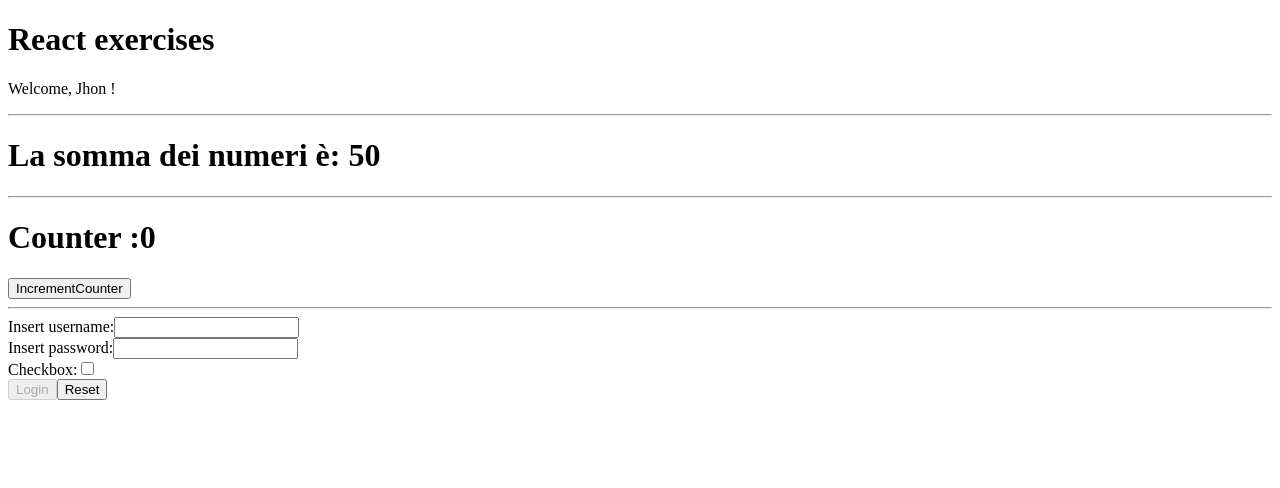
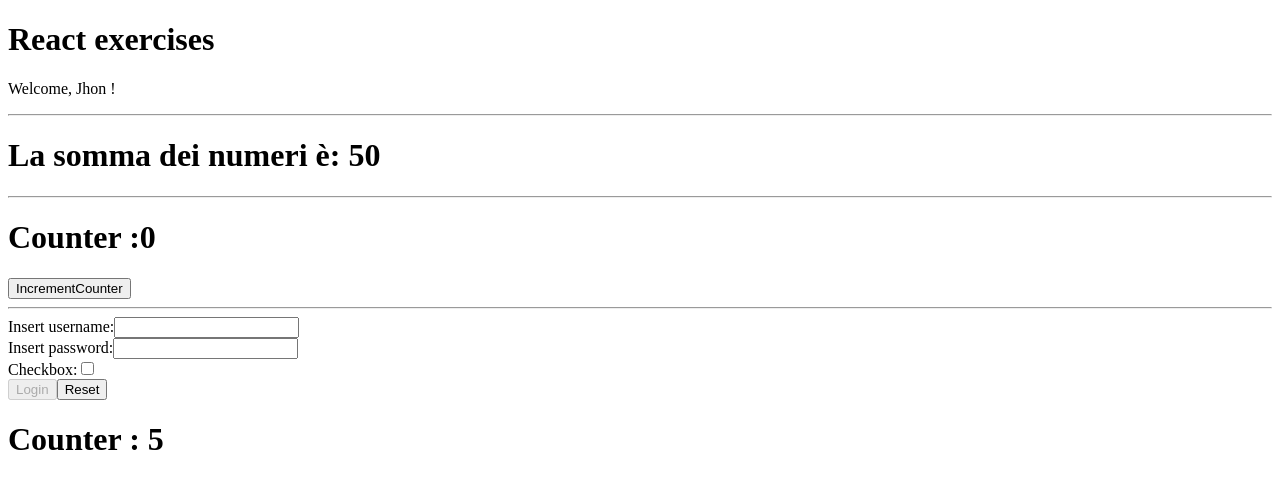
Before and after one commit to GiuseppeFilannino/React-exercises, a React (Create React App) app in the folder my-app/: page / in a window 1280 px wide. Shown: the top 488 px of the page. Built offline with nearby package versions, Linux system fonts and the light colour scheme.

Commit message:
useEffect-02

```diff
--- a/my-app/src/App.js
+++ b/my-app/src/App.js
@@ -4,6 +4,8 @@
 import { Sum } from './Components/Sum';
 import { ClickCounter } from './Components/ClickCounter';
 import {Login} from './Components/Login'
+import { Counter } from './Components/Counter';
+
 
 
 
@@ -20,6 +22,7 @@
                 return console.log('The counter is now ' + count)
                 }}/> <hr></hr>
                 <Login />
+                <Counter initialValue={0}/>
             </Container >
 
 
--- a/my-app/src/Components/Counter.js
+++ b/my-app/src/Components/Counter.js
@@ -1,46 +1,33 @@
-import React from "react";
+import React, { useEffect,useState } from "react";
 import { CounterDisplay } from "./CounterDisplay";
 
 
-export class Counter extends React.Component {
-    state = {
-        count: this.props.initialValue,
+export function Counter({ initialValue }) {
 
-    }
+    const [count, setCount] = useState(initialValue)
 
 
-    componentDidMount() {
+    useEffect(() => {
+        const interval = setInterval(() => {
+            setCount((c) => c + 1)
+        }, 1000)
+        return () => clearInterval(interval)
 
-                // il costruttore non è più necessario
-
-        setInterval(() => {
-            this.setState((state) => {
-                return {
-                    count: state.count + this.props.amount,
-
-
-                }
-            })
-        }, this.props.interval)
-    }
+    },[count])
 
 
 
-    render() {
+
+
+
+
     return (
 
         <div>
 
-                <CounterDisplay count={this.state.count} />
+            <CounterDisplay count={count} />
 
 
         </div>
     )
 }
-}
-Counter.defaultProps = {
-    initialValue: 0,
-    interval: 1000,
-    amount: 1,
-
-}
```
Lines whose indentation alone changed are shown as unchanged.
